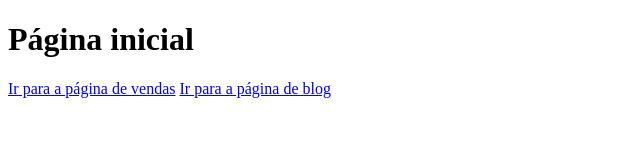
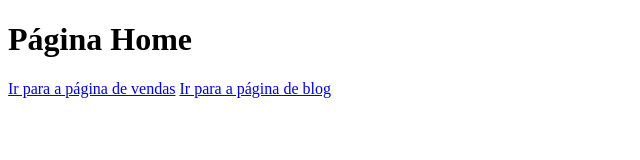
Before and after one commit to marcosviniciohd/aula-git-hub, a plain HTML site: page index.html in a window 1280 px wide. Shown: the full height of the page, 0-640 px from the left. Drawn offline with Linux system fonts and the light colour scheme.

Commit message:
Alteração realizada

```diff
--- a/index.html
+++ b/index.html
@@ -7,7 +7,7 @@
     <title>Vendas</title>
 </head>
 <body>
-    <h1>Página inicial</h1>
+    <h1>Página Home</h1>
     <a href="vendas.html">Ir para a página de vendas</a>
     <a href="blog.html">Ir para a página de blog</a>
 </body>
```
